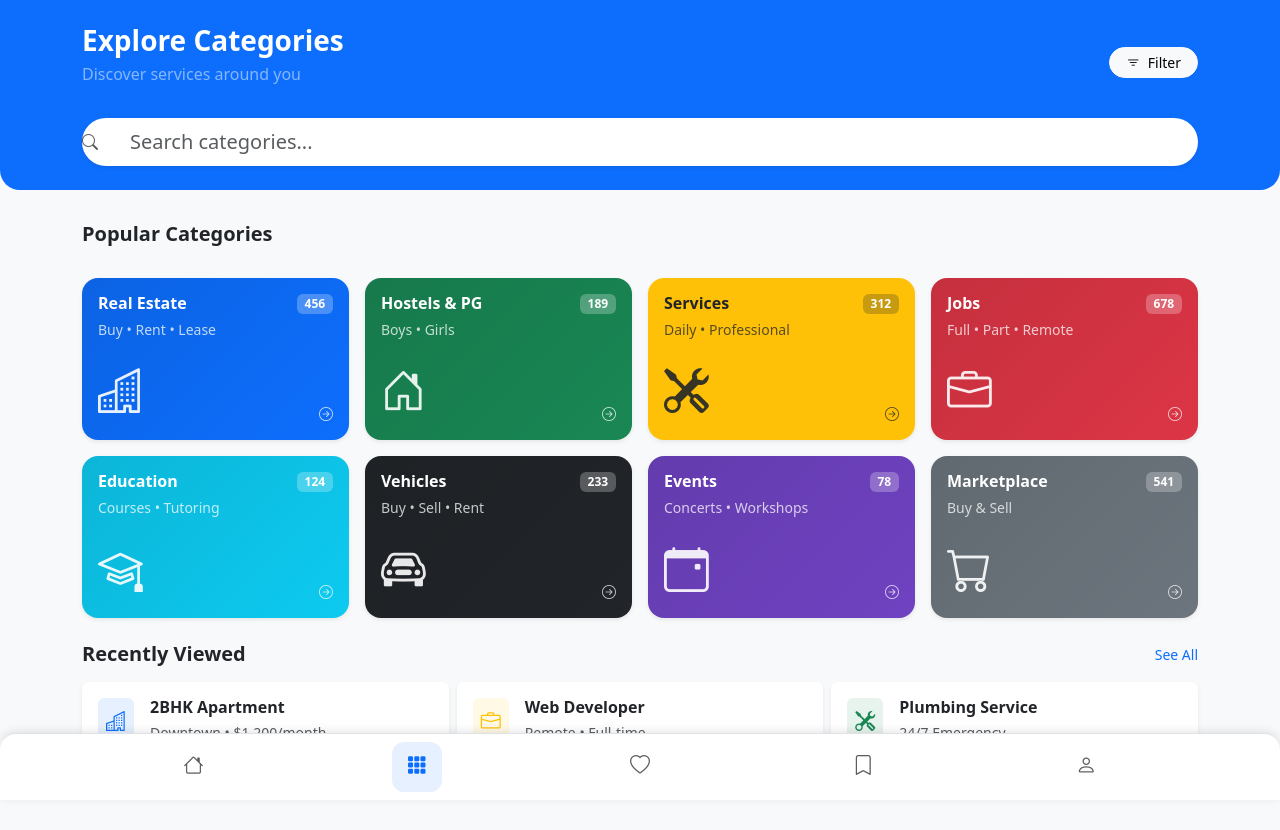
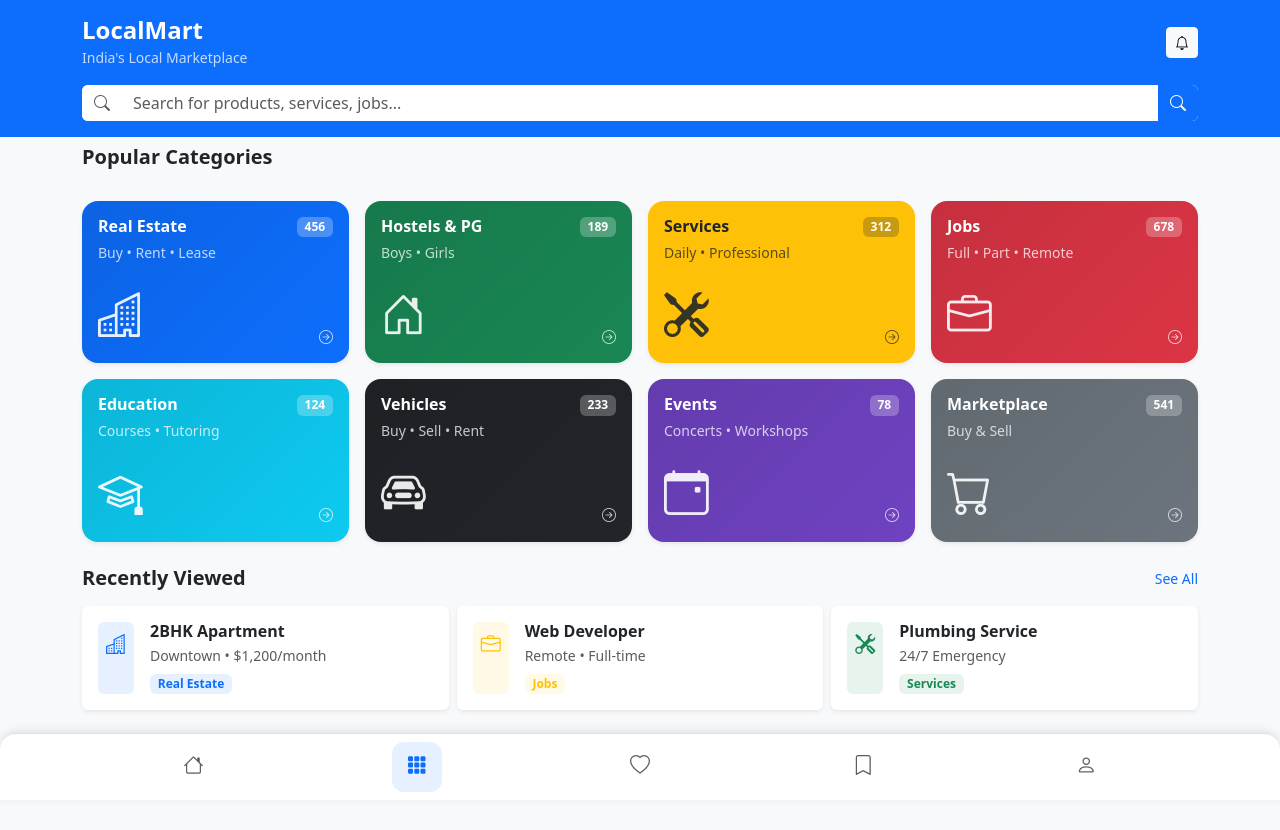
Before and after one commit to ShobxVenkat/localmarket, a plain HTML site: page categories.html in a window 1280 px wide. Drawn offline with nearby package versions, Linux system fonts and the light colour scheme.

Commit message:
Updated categories page header layout to rectangular design

```diff
--- a/categories.html
+++ b/categories.html
@@ -70,27 +70,33 @@
 <body class="bg-light">
 
 <!-- ================= HEADER ================= -->
-<header class="page-header bg-primary text-white mb-4 pb-4">
-  <div class="container pt-4">
-    <div class="row align-items-center">
-      <div class="col">
-        <h1 class="h3 fw-bold mb-1">Explore Categories</h1>
-        <p class="text-white-50 mb-3">Discover services around you</p>
+<header class="bg-primary text-white pb-3">
+  <div class="container pt-3">
+    <!-- Top Bar -->
+    <div class="d-flex justify-content-between align-items-center mb-3">
+      <div>
+        <h4 class="fw-bold mb-0">LocalMart</h4>
+        <small class="opacity-75">India's Local Marketplace</small>
       </div>
-      <div class="col-auto">
-        <button class="btn btn-light btn-sm rounded-pill px-3">
-          <i class="bi bi-filter me-1"></i> Filter
+      <div>
+        <button class="btn btn-light btn-sm rectangular-btn">
+          <i class="bi bi-bell"></i>
         </button>
       </div>
     </div>
 
     <!-- Search Bar -->
-    <div class="position-relative mt-3">
-      <i class="bi bi-search position-absolute top-50 start-3 translate-middle-y text-muted"></i>
-      <input type="search" class="form-control form-control-lg ps-5 rounded-pill border-0 shadow-sm"
-             placeholder="Search categories...">
+    <div class="search-container bg-white rounded">
+      <div class="input-group">
+        <span class="input-group-text bg-white border-0">
+          <i class="bi bi-search text-muted"></i>
+        </span>
+        <input type="search" class="form-control border-0" placeholder="Search for products, services, jobs...">
+        <button class="btn btn-primary rectangular-btn border-0">
+          <i class="bi bi-search"></i>
+        </button>
+      </div>
     </div>
-  </div>
 </header>
 
 <!-- ================= CATEGORIES GRID ================= -->
```
